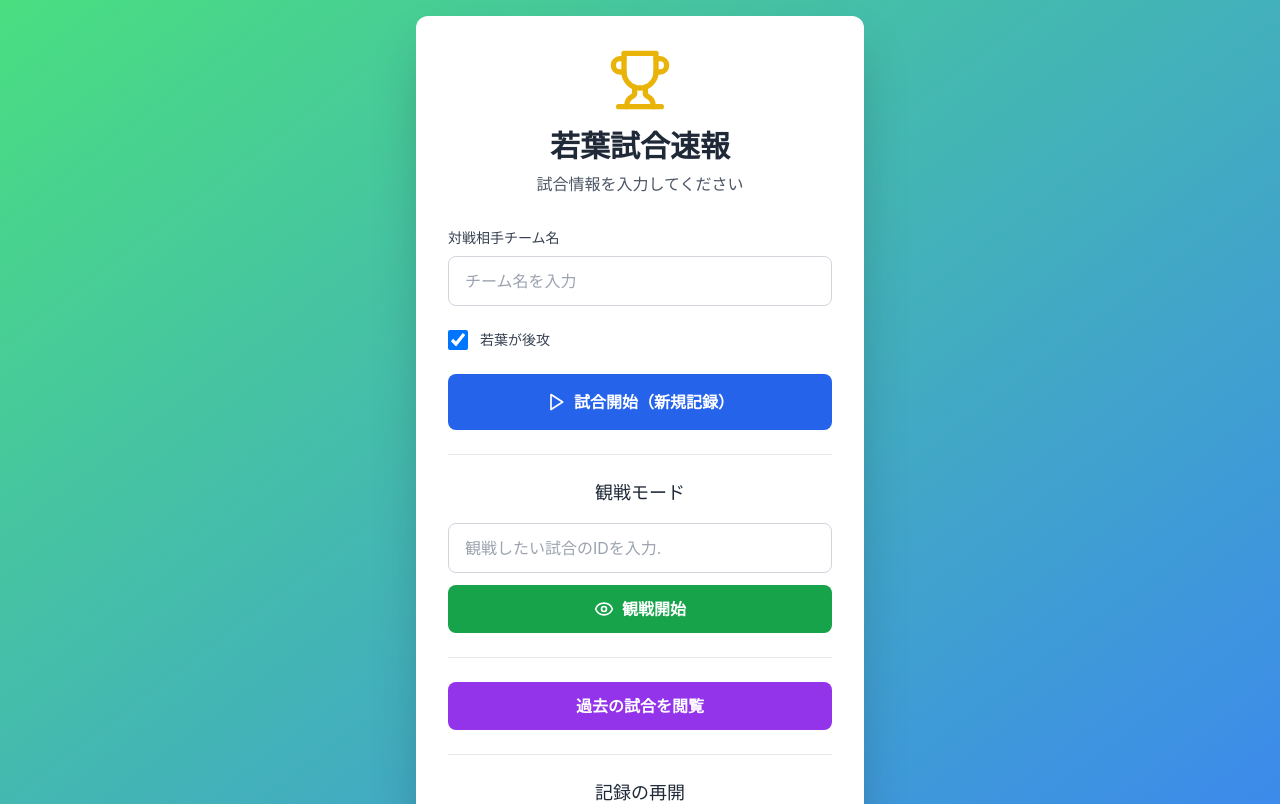
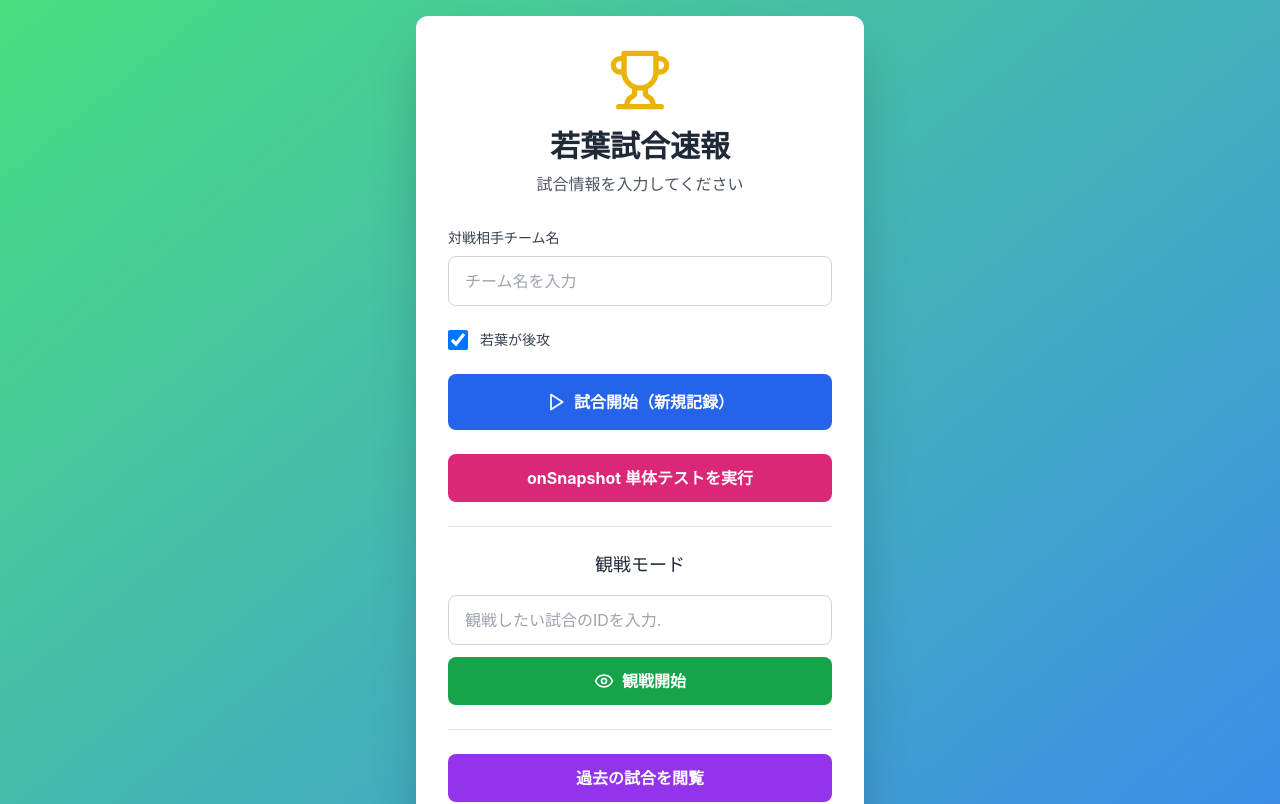
Before and after one commit to hikarusakura/softball-score-app, a React (Create React App) app: page / in a window 1280 px wide. Shown: the top 804 px of the page. Built offline with nearby package versions, Linux system fonts and the light colour scheme.

Commit message:
20250705_24

```diff
--- a/src/App.js
+++ b/src/App.js
@@ -1,6 +1,6 @@
 import React, { useState, useEffect, useCallback } from 'react';
 import { Play,  Trophy,  Eye, ChevronLeft,  Copy, Wifi, WifiOff } from 'lucide-react';
-import { db, saveGameState, watchGameState, stopWatching,  generateGameId, getAllGames, testReadGame } from './firebase';
+import { db, saveGameState, watchGameState, stopWatching,  generateGameId, getAllGames, testReadGame, finalOnSnapshotTest } from './firebase';
 import { doc, onSnapshot } from "firebase/firestore";
 import { CSVLink } from 'react-csv';
 
@@ -881,6 +881,15 @@ const returnToSetup = () => {
     <span>試合開始（新規記録）</span>
   </button>
 
+<button
+  // ★★★ 必ず存在する試合ID（例：'06L740'）を直接指定してください ★★★
+  onClick={() => finalOnSnapshotTest('06L740')}
+  className="w-full bg-pink-600 hover:bg-pink-700 text-white font-bold py-3 px-6 rounded-lg mt-4"
+>
+  onSnapshot 単体テストを実行
+</button>
+
+
 
   {/* --- ② 観戦開始 --- */}
   <div className="border-t border-gray-200 pt-6">
--- a/src/firebase.js
+++ b/src/firebase.js
@@ -119,3 +119,29 @@ export const testReadGame = async (gameId) => {
     alert("Firebaseとの接続中に重大なエラーが発生しました。コンソールを確認してください。");
   }
 };
+
+// onSnapshotが機能するかどうかだけをテストする最終診断用の関数
+export const finalOnSnapshotTest = (gameId) => {
+  console.log(`【最終診断】onSnapshotの単体テストを開始します。ID: ${gameId}`);
+  try {
+    const gameRef = doc(db, 'games', gameId);
+
+    onSnapshot(gameRef,
+      (doc) => {
+        // ★★★ 成功：このメッセージが表示されれば、Firebaseとのリアルタイム接続は機能しています ★★★
+        console.log("★★★★★【最終診断】成功：onSnapshot のコールバックが実行されました！★★★★★");
+        if (doc.exists()) {
+          console.log("★★★★★【最終診断】ドキュメントが見つかりました。★★★★★");
+        } else {
+          console.log("★★★★★【最終診断】ドキュメントが存在しません。★★★★★");
+        }
+      },
+      (error) => {
+        // ★★★ 失敗：このメッセージが表示されれば、権限などのエラーです ★★★
+        console.error("★★★★★【最終診断】失敗：onSnapshot でエラーが発生しました:", error);
+      }
+    );
+  } catch (e) {
+    console.error("★★★★★【最終診断】失敗：onSnapshot の呼び出し自体でエラー:", e);
+  }
+};
```
